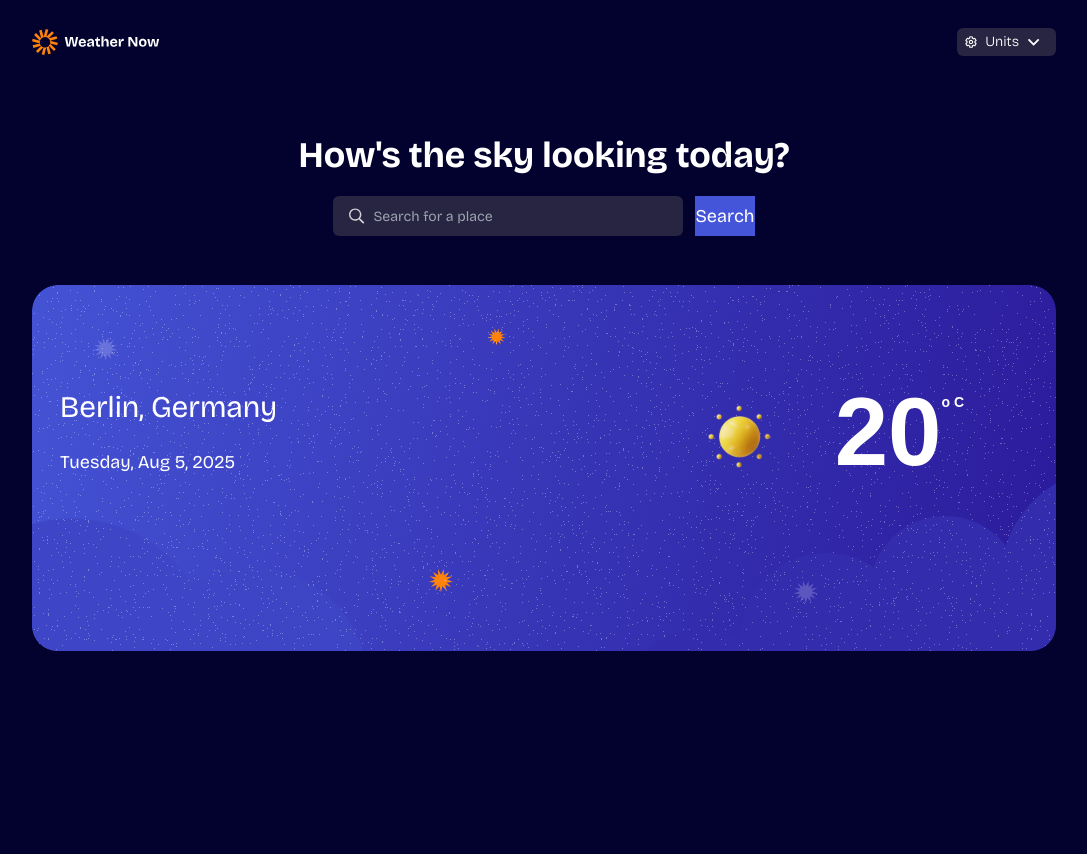
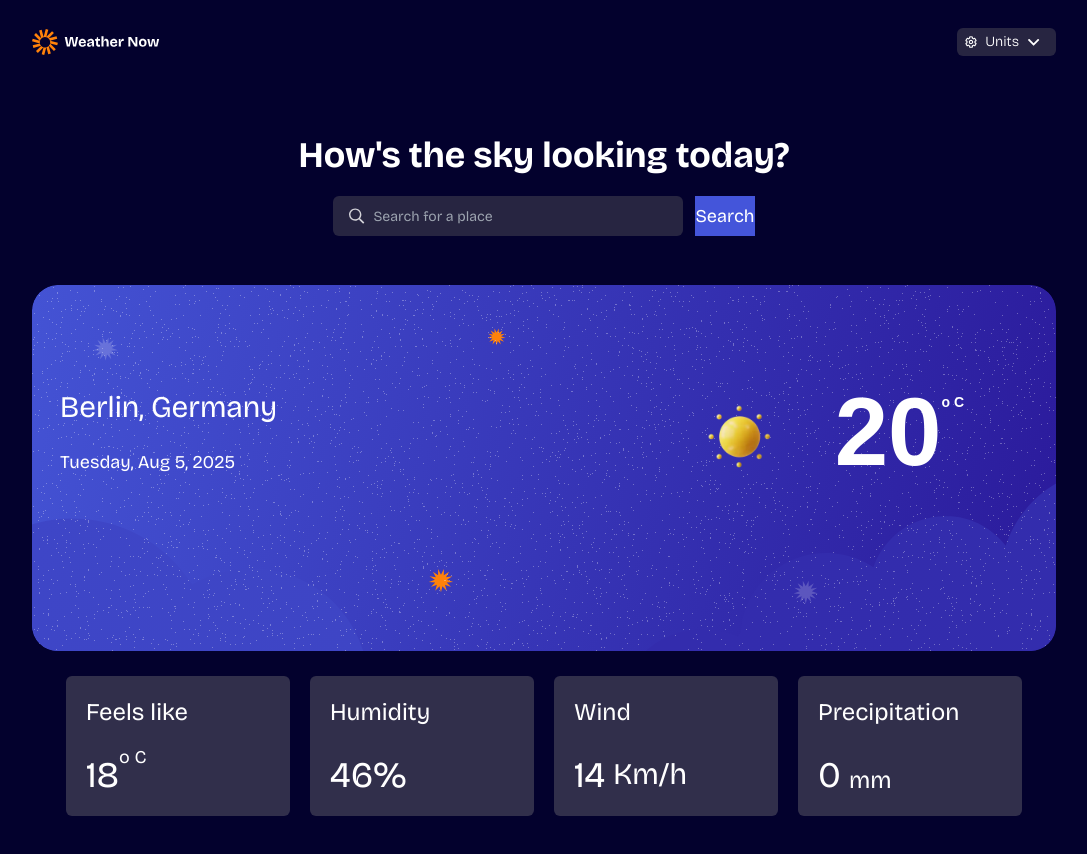
Before and after one commit to Mayowa-de/Frontend-mentor-hack-weather-app, a React (Vite) app: page / in a window 1280 px wide. Shown: the top 854 px of the page, without its empty margins (96-1183 px from the left). Before the commit the page ends 800 px from the top, so only its background shows below. Built offline with nearby package versions, Linux system fonts and the light colour scheme; a web font is replaced by a local one.

Commit message:
Edit SubCloud file and render on App.jsx

```diff
--- a/src/App.jsx
+++ b/src/App.jsx
@@ -2,6 +2,7 @@ import './index.css'
 import Header from "./Hero/Header.jsx"
 import Title from "./Hero/title"
 import TodayCloud from './Hero/todayCloud'
+import SubCloud from './Hero/SubCloud.jsx'
 
 function App() {
 
@@ -11,6 +12,7 @@ function App() {
     <Header/>
     <Title/>
     <TodayCloud/>
+    <SubCloud/>
     </div>
     </>
   )
--- a/src/Hero/SubCloud.jsx
+++ b/src/Hero/SubCloud.jsx
@@ -2,10 +2,30 @@ import React from 'react'
 
 export default function SubCloud() {
   return (
-    <div className='flex gap-5'>
-      <div className='flex flex-col gap-7 bg-secondary'>
-        <h5 className='text-3xl'>Feels like</h5>
-        <h1 className='text-5xl'>18<span className='-mt-3'>o</span></h1>
+    <div className='flex gap-5 mt-4 font-[BricolageGrotesque-Bold]'>
+      <div className='flex flex-col gap-7 bg-card text-white rounded-md justify-center p-5 w-56'>
+        <h5 className='text-2xl text-white'>Feels like</h5>
+        <div className='flex'>
+        <h1 className='text-4xl'>18</h1><span className='-mt-3 text-2 flex'>o C</span>
+        </div>
+      </div>
+      <div className='flex flex-col gap-7 bg-card text-white rounded-md justify-center p-5 w-56'>
+        <h5 className='text-2xl text-white'>Humidity</h5>
+        <div className='flex'>
+        <h1 className='text-4xl'>46%</h1>
+        </div>
+      </div>
+      <div className='flex flex-col gap-7 bg-card text-white rounded-md justify-center p-5 w-56'>
+        <h5 className='text-2xl text-white'>Wind</h5>
+        <div className='flex'>
+        <h1 className='text-4xl'>14</h1><span className='text-3xl flex  ml-2'>Km/h</span>
+        </div>
+      </div>
+      <div className='flex flex-col gap-7 bg-card text-white rounded-md justify-center p-5 w-56'>
+        <h5 className='text-2xl text-white'>Precipitation</h5>
+        <div className='flex'>
+        <h1 className='text-4xl'>0</h1><span className='text-2xl mt-2 ml-2 flex'>mm</span>
+        </div>
       </div>
     </div>
   )
```
